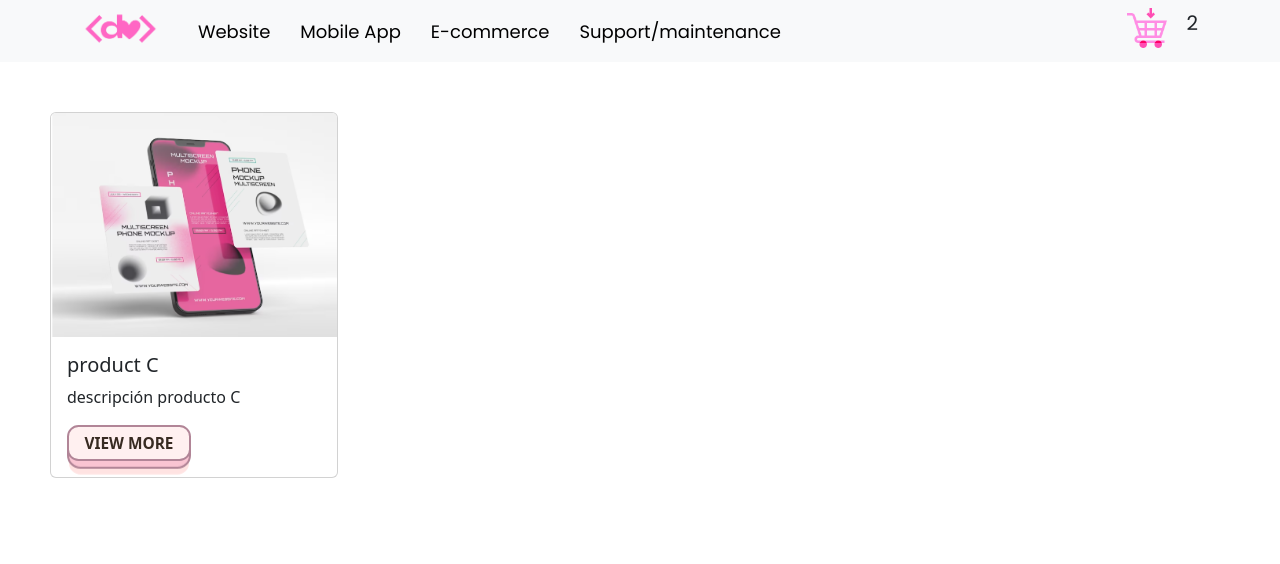
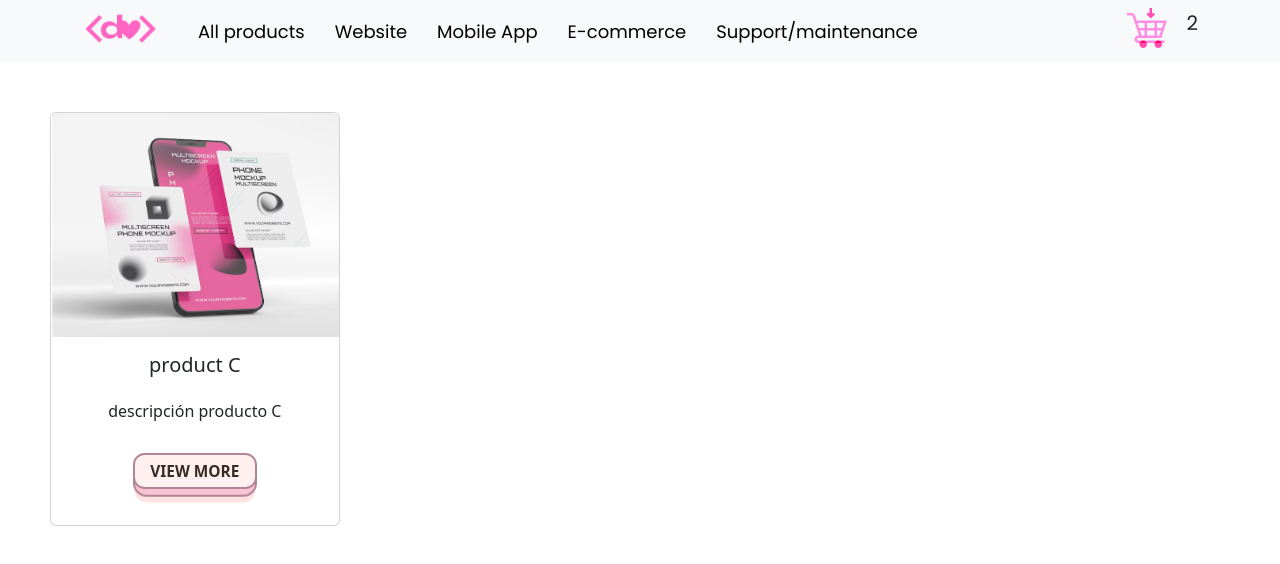
Before and after one commit to lucilaviappiani/PreEntrega1-Viappiani, a React (Vite) app: page /category/ecommerce in a window 1280 px wide. Shown: the top 564 px of the page. Built offline with nearby package versions, Linux system fonts and the light colour scheme.

Commit message:
modificando rutas y detail del producto

```diff
--- a/src/App.jsx
+++ b/src/App.jsx
@@ -15,6 +15,7 @@ const App = () => {
       <Routes>
         <Route exact path='/' element= {<Home/>} />
         <Route exact path='/cart' element= {<Cart/>} />
+        <Route exact path='/products' element={<ItemListContainer/>}/>
         <Route exact path='/category/:category' element={<ItemListContainer/>}/>
         <Route exact path='/item/:id' element={<ItemDetailContainer/>} />
 
--- a/src/components/CartWidget.jsx
+++ b/src/components/CartWidget.jsx
@@ -6,9 +6,9 @@ const CartWidget = () => {
   return (
     <div className='CartWidget'>
       <Link to={"/cart"}>
-      <img className='CartImage' src= {addToCartImage}/>
+        <img className='CartImage' src= {addToCartImage}/>
       </Link>
-        <p>2</p>
+      <p>2</p>
     </div>
   )
 }
--- a/src/components/Item.jsx
+++ b/src/components/Item.jsx
@@ -2,15 +2,17 @@ import Button from 'react-bootstrap/Button';
 import Card from 'react-bootstrap/Card';
 import { Link } from 'react-router-dom';
 
+
+
 const Item = ({description, name, cardImage, id}) => {
   return (
-    <Card className= "ItemCard" style={{ width: '18rem'}}>
+    <Card className= "ItemCard" style={{ width: '18.1rem'}}>
     <Card.Img variant="top" src= {cardImage} className='CardImage'/>
-    <Card.Body>
+    <Card.Body className='CardBody'>
       <Card.Title>{name}</Card.Title>
       <Card.Text>{description}</Card.Text>
-      <Link to={`/item/${id}`}>
-      <Button variant="" className='DetailButton'>View more</Button>
+      <Link to={`/item/${id}`}>{/*al presionar botón de view more nos direcciona a los detalles del producto*/}
+        <Button variant="" className='DetailButton'>View more</Button>
       </Link>
     </Card.Body>
   </Card>
--- a/src/components/ItemDetail.jsx
+++ b/src/components/ItemDetail.jsx
@@ -2,23 +2,42 @@ import React from 'react';
 import { useParams } from 'react-router-dom';
 import ItemCount from './ItemCount';
 import Card from 'react-bootstrap/Card';
+import { Button } from 'react-bootstrap';
+import { Carousel} from 'react-bootstrap';
 
 
+
+//recibe los productos por props
 const ItemDetail = ({ productos }) => {
+  //recibe los parámetros del producto por useParams
   const { id } = useParams()
+  //hace un fitlrado por id
   const filteredProducts = productos.filter((producto) => producto.id == id)
+
+  //los mapea. Por cada iteración renderiza un nuevo componente.
   return (
     <div className="ItemListContainer">
       {filteredProducts.map((p) => {
         return (
           <div key={p.id}>
-            <Card className="ItemCard" style={{ width: '18rem' }}>
-            <Card.Img variant="top" src= {p.img} className='CardImage'/>
-              <Card.Body>
+
+            <Card className="ItemCard" style={{ width: '30rem' }}>
+              <Card.Body className='CardBody'>
+              <Carousel>
+              <Carousel.Item >
+                <img src={p.img} className="CarouselImg" text="First slide" />
+              </Carousel.Item>
+              <Carousel.Item >
+                <img src={p.img2} className="CarouselImg" text="First Second slide" />
+              </Carousel.Item>
+              <Carousel.Item >
+                <img src={p.img3} className="CarouselImg" text="First Second slide" />
+              </Carousel.Item>
+              </Carousel>
                 <Card.Title>{p.nombre}</Card.Title>
                 <Card.Text>{p.description}</Card.Text>
                 <ItemCount/>
-                <button  className='CounterButton '> Add to cart</button>
+                <Button variant="" className='CounterButton AddToCart'> Add to cart</Button>
               </Card.Body>
             </Card>
           </div>
--- a/src/components/ItemDetailContainer.jsx
+++ b/src/components/ItemDetailContainer.jsx
@@ -1,17 +1,23 @@
 import React from 'react';
 import website from "../assets/website.jpg";
+import website2 from "../assets/website2.jpg";
+import website3 from "../assets/website3.jpg";
 import mobileapp from "../assets/mobileapp.jpg";
 import landing from "../assets/landing.png";
 import ecommerce from "../assets/ecommerce.jpg";
 import ItemDetail from './ItemDetail';
 
 const ItemDetailContainer = () => {
+
+  //Mock de productos
   const productos = [
-    {id: 1, nombre: "product A" , description: "descripción producto A" ,stock: 2, img: website, category: "website"  },
+    {id: 1, nombre: "product A" , description: "descripción producto A" ,stock: 2, img: website, img2: website2,img3: website3, category: "website"  },
     {id: 2, nombre: "product B", description: "descripción producto B",stock: 2, img: mobileapp, category: "mobileapp"},
     {id: 3, nombre: "product C", description:"descripción producto C" ,stock: 3, img: landing, category:"ecommerce"},
     {id: 4, nombre: "product D", description:"descripción producto D" ,stock: 3, img: ecommerce, category:"support" },
   ]
+
+  //promesa para obtener los productos
   const getProductos = () => {
     return new Promise(( resolve, reject)=> {
       if (productos.length === 0) {
@@ -31,6 +37,8 @@ const ItemDetailContainer = () => {
     }
   }
   fetchingData()
+
+  //Le paso la información de los productos a itemDetail (componente hijo) por props.
   return (
     <div className="ItemList">
         <ItemDetail productos={productos}/>
--- a/src/components/ItemList.jsx
+++ b/src/components/ItemList.jsx
@@ -1,6 +1,6 @@
 import Item from "./Item"
 
-
+//recibe como prop a productos (filtrados) de ItemListContainer y los mapea. Por cada iteración renderiza un nuevo componente.
 const ItemList = ({productos}) => {
   return (
     <div className="ItemListContainer">
@@ -13,6 +13,9 @@ const ItemList = ({productos}) => {
         description= {p.description}
         stock={p.stock}
         cardImage={p.img}
+        cardImage2={p.img2}
+        cardImage3={p.img3}
+
         />
         )
       })
--- a/src/components/ItemListContainer.jsx
+++ b/src/components/ItemListContainer.jsx
@@ -1,5 +1,7 @@
 import ItemList from "./ItemList";
 import website from "../assets/website.jpg";
+import website2 from "../assets/website2.jpg";
+import website3 from "../assets/website3.jpg";
 import mobileapp from "../assets/mobileapp.jpg";
 import landing from "../assets/landing.png";
 import ecommerce from "../assets/ecommerce.jpg";
@@ -8,14 +10,16 @@ import { useParams  } from "react-router-dom";
 const ItemListContainer = () => {
   const { category } = useParams()
 
+  //Mock de productos
   const productos = [
-    {id: 1, nombre: "product A" , description: "descripción producto A" ,stock: 2, img: website, category: "website"  },
+    {id: 1, nombre: "product A" , description: "descripción producto A" ,stock: 2, img: website, img2: website2,img3: website3, category: "website"  },
     {id: 2, nombre: "product B", description: "descripción producto B",stock: 2, img: mobileapp, category: "mobileapp"},
     {id: 3, nombre: "product C", description:"descripción producto C" ,stock: 3, img: landing, category:"ecommerce"},
     {id: 4, nombre: "product D", description:"descripción producto D" ,stock: 3, img: ecommerce, category:"support" },
 
   ]
 
+  //promesa para obtener los productos
   const getProductos = () => {
     return new Promise(( resolve, reject)=> {
       if (productos.length === 0) {
@@ -38,11 +42,15 @@ const ItemListContainer = () => {
 
   fetchingData()
 
+
+  //filtro productos por categoría
   const filteredProducts = productos.filter((producto)=> producto.category === category)
 
+  //paso productos filtrados a ItemList(componente hijo) como prop.
   return (
     <div className="ItemList">
-        <ItemList productos={filteredProducts}/>
+      {/*Si existe categoría, paso los productos filtrados. De lo contrario, paso todos los productos*/ }
+      { category ? <ItemList productos={filteredProducts}/> : <ItemList productos={productos}/>}
     </div>
   )
 }
--- a/src/components/NavBar.jsx
+++ b/src/components/NavBar.jsx
@@ -2,6 +2,7 @@
 import CartWidget from './CartWidget';
 import Container from 'react-bootstrap/Container';
 import Nav from 'react-bootstrap/Nav';
+import { NavDropdown } from 'react-bootstrap';
 import Navbar from 'react-bootstrap/Navbar';
 import devlogo from '../assets/dvlogo.png';
 import { Link } from 'react-router-dom';
@@ -12,16 +13,19 @@ const NavBar = () => {
     <div>
     <Navbar collapseOnSelect expand="lg" className="bg-body-tertiary">
       <Container className='NavBarContainer'>
-        <Link to={"/"}>
+        <Link to={"/"}> {/*Muestra página de inicio*/}
           <img className='DevLogo' src= {devlogo}/>
         </Link>
         <Navbar.Toggle aria-controls="responsive-navbar-nav" />
         <Navbar.Collapse id="responsive-navbar-nav">
           <Nav className="me-auto NavBarList">
-            <Link className='navItem' to={'/category/website'}>Website</Link>
-            <Link className='navItem' to={'/category/mobileapp'}>Mobile App</Link>
-            <Link className='navItem' to={'/category/ecommerce'}>E-commerce</Link>
-            <Link className='navItem' to={'/category/support'}>Support/maintenance</Link>
+            {/*Cada item del menú viaja a su categoría correspondiente*/}
+            <Link className='navItem' to={"/products"}>All products</Link>
+            <Link className='navItem' to={`/category/${"website"}`}>Website</Link>
+            <Link className='navItem' to={`/category/${"mobileapp"}`}>Mobile App</Link>
+            <Link className='navItem' to={`/category/${"ecommerce"}`}>E-commerce</Link>
+            <Link className='navItem' to={`/category/${"support"}`}>Support/maintenance</Link>
+
           </Nav>
         </Navbar.Collapse>
         <CartWidget />
--- a/src/main.jsx
+++ b/src/main.jsx
@@ -7,6 +7,7 @@ import "./styles/ItemCount.css"
 import "./styles/ItemListContainer.css"
 import "./styles/ItemList.css"
 import "./styles/Item.css"
+import "./styles/ItemDetail.css"
 {
   /* The following line can be included in your src/index.js or App.js file */
 }
--- a/src/styles/Item.css
+++ b/src/styles/Item.css
@@ -2,6 +2,14 @@
 
 .CardImage{
   height: 14rem;
+}
+
+.CardBody{
+  display: flex;
+  flex-direction: column;
+  justify-content: center;
+  align-items: center;
+  gap: 14px;
 }
 
   button.DetailButton {
@@ -10,6 +18,7 @@
     color: #382b22;
     text-transform: uppercase;
     padding: 0.3em 1em;
+    margin-bottom: 20px;
     background: #fff0f0;
     border: 2px solid #b18597;
     border-radius: 0.75em;
--- /dev/null
+++ b/src/styles/ItemDetail.css
@@ -0,0 +1,8 @@
+.AddToCart{
+    margin: 20px;
+}
+
+.CarouselImg{
+    width: 30rem;
+    height: 20rem;
+}
```
Also changed, not shown: src/components/Form.jsx (added, +9 -0 lines), 2 other files (tests, documents, lock files or other folders).
